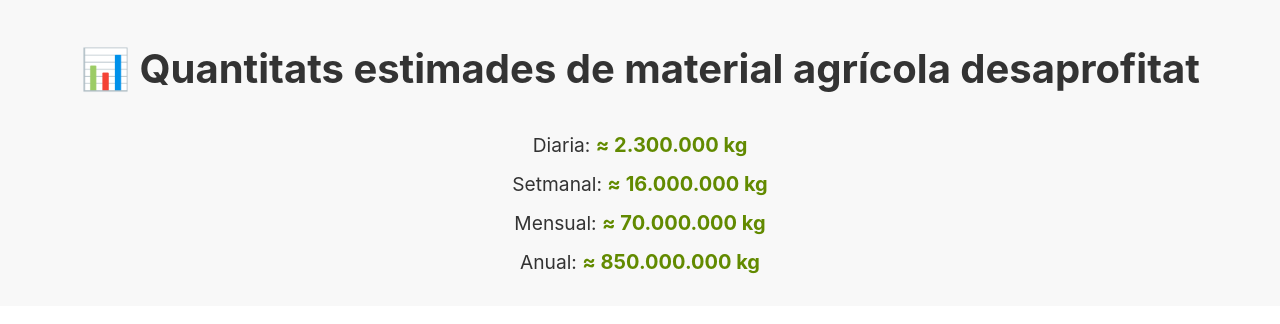
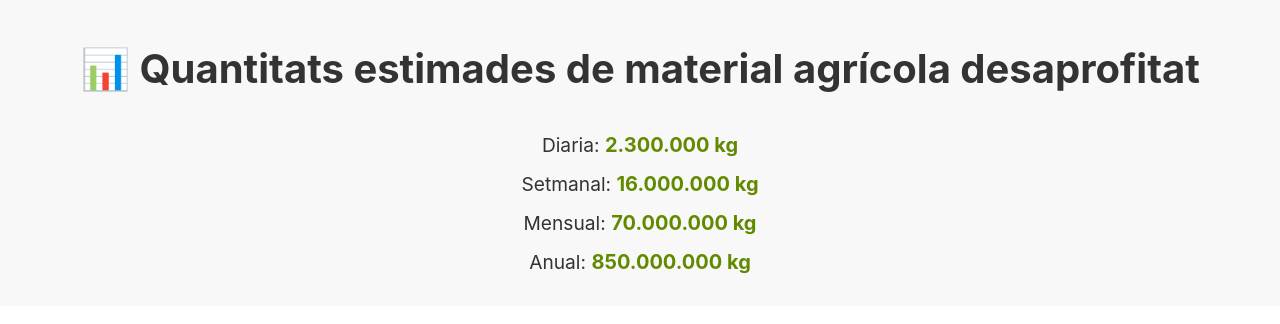
Before and after one commit to jaanque/growly, a React (Create React App) app: page / in a window 1280 px wide. Shown: the part 2920-3244 px from the top of the page. Built offline with nearby package versions, Linux system fonts and the light colour scheme.

Commit message:
Update Statistics.js

```diff
--- a/src/components/statistics/Statistics.js
+++ b/src/components/statistics/Statistics.js
@@ -6,22 +6,22 @@ function Statistics() {
     {
       id: 1,
       period: "Diaria:",
-      quantity: "≈ 2.300.000 kg",
+      quantity: " 2.300.000 kg",
     },
     {
       id: 2,
       period: "Setmanal:",
-      quantity: "≈ 16.000.000 kg",
+      quantity: " 16.000.000 kg",
     },
     {
       id: 3,
       period: "Mensual:",
-      quantity: "≈ 70.000.000 kg",
+      quantity: " 70.000.000 kg",
     },
     {
       id: 4,
       period: "Anual:",
-      quantity: "≈ 850.000.000 kg",
+      quantity: " 850.000.000 kg",
     }
   ];
 
```
